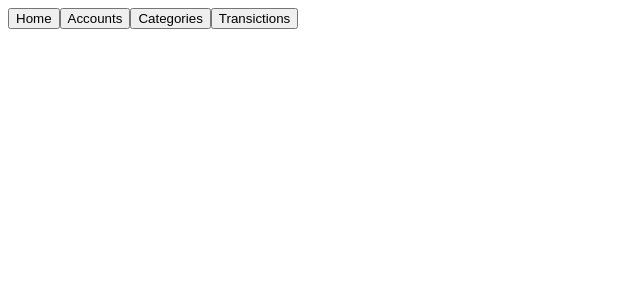
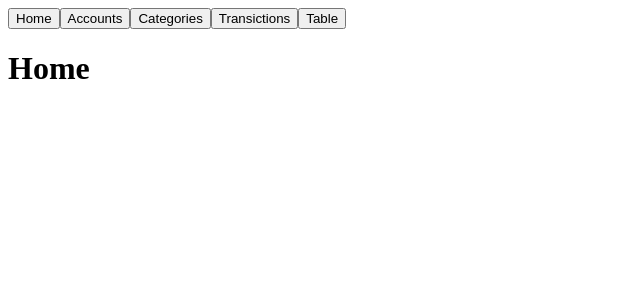
Before and after one commit to AllRedCat/ReactFinance, a React (Vite) app: page / in a window 1280 px wide. Shown: the top 300 px of the page, without its empty margins (0-640 px from the left). Built offline with nearby package versions, Linux system fonts and the light colour scheme.

Commit message:
Feat: adicionei Home page e Table page

```diff
--- a/src/App.tsx
+++ b/src/App.tsx
@@ -1,11 +1,17 @@
 // Imports
 import { Button } from "@/components/ui/button"
-import { Accounts } from "./Accounts"
-import { Categories } from "./Categories"
-import { Transictions } from "./Transictions"
+import { Home } from "./pages/Home"
+import { Accounts } from "./pages/Accounts"
+import { Categories } from "./pages/Categories"
+import { Transictions } from "./pages/Transictions"
+import { Table } from "./pages/Table"
 import { useState } from "react"
 
 // Pega os componentes das paginas
+function HomePage() {
+  return (<Home />)
+}
+
 function AccountsPage() {
   return (<Accounts />)
 }
@@ -18,47 +24,77 @@ function TransictionsPage() {
   return (<Transictions />)
 }
 
+function TablePage() {
+  return (<Table />)
+}
+
 // Renderiza a página principal
 function App() {
   // Variáveis para controlar a exibição das páginas
+  const [ShowHome, setHomePage] = useState(true);
   const [ShowAccounts, setAccountsPage] = useState(false);
   const [ShowCategories, setCategoriesPage] = useState(false);
   const [ShowTransictions, setTransictionsPage] = useState(false);
+  const [ShowTable, setTablePage] = useState(false);
 
   // Funções para mostrar as páginas
+  function HomeShow() {
+    setHomePage(true);
+    setAccountsPage(false);
+    setCategoriesPage(false);
+    setTransictionsPage(false);
+    setTablePage(false);
+  }
+
   function AccountsShow() {
+    setHomePage(false);
     setAccountsPage(true);
     setCategoriesPage(false);
     setTransictionsPage(false);
+    setTablePage(false);
   }
 
   function CategoriesShow() {
+    setHomePage(false);
     setAccountsPage(false);
     setCategoriesPage(true);
     setTransictionsPage(false);
+    setTablePage(false);
   }
 
   function TransictionsShow() {
+    setHomePage(false);
     setAccountsPage(false);
     setCategoriesPage(false);
     setTransictionsPage(true);
+    setTablePage(false);
+  }
+
+  function TableShow() {
+    setAccountsPage(false);
+    setCategoriesPage(false);
+    setTransictionsPage(false);
+    setTablePage(true);
   }
 
   // Renderiza a página principal
   return (
     <>
       <nav>
-        <Button variant="outline">Home</Button>
+        <Button variant="outline" onClick={HomeShow}>Home</Button>
         <>
           <Button variant="outline" onClick={AccountsShow}>Accounts</Button>
           <Button variant="outline" onClick={CategoriesShow}>Categories</Button>
           <Button variant="outline" onClick={TransictionsShow}>Transictions</Button>
+          <Button variant="outline" onClick={TableShow}>Table</Button>
         </>
       </nav>
       <main>
+        {ShowHome && <HomePage />}
         {ShowAccounts && <AccountsPage />}
         {ShowCategories && <CategoriesPage />}
         {ShowTransictions && <TransictionsPage />}
+        {ShowTable && <TablePage />}
       </main>
     </>
   )
--- /dev/null
+++ b/src/pages/Home.tsx
@@ -0,0 +1,7 @@
+export function Home() {
+  return (
+    <>
+        <h1>Home</h1>
+    </>
+  );
+}
--- /dev/null
+++ b/src/pages/Table.tsx
@@ -0,0 +1,7 @@
+export function Table() {
+  return (
+    <>
+        <h1>Table</h1>
+    </>
+  );
+}
```
Also changed, not shown: src/pages/Accounts.tsx (renamed from src/Accounts.tsx), src/pages/Categories.tsx (renamed from src/Categories.tsx), src/pages/Transictions.tsx (renamed from src/Transictions.tsx).
